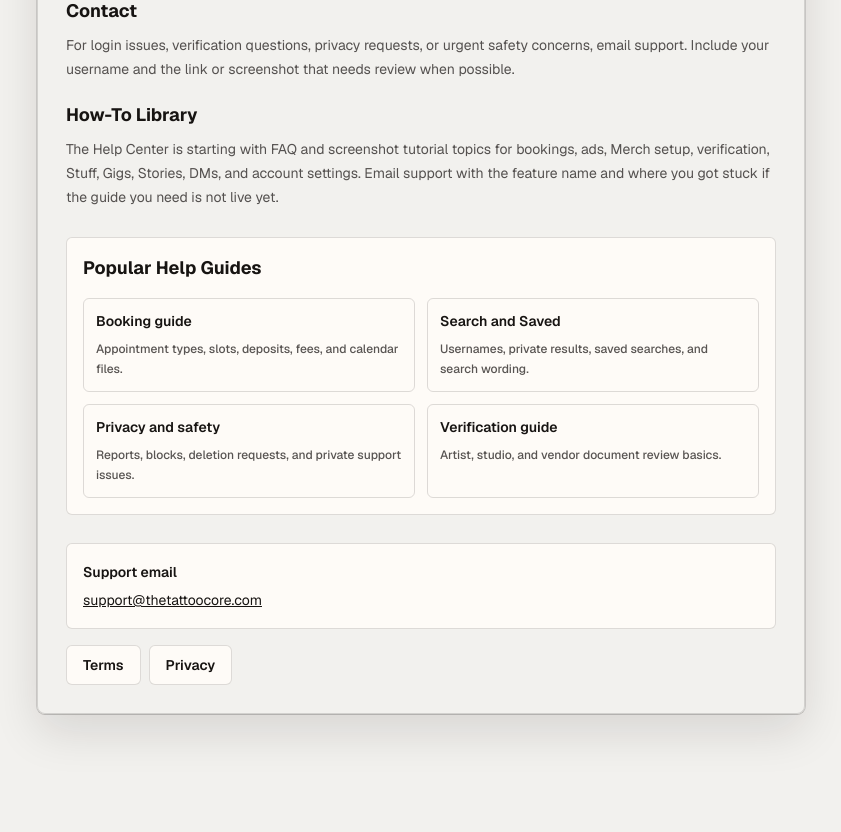
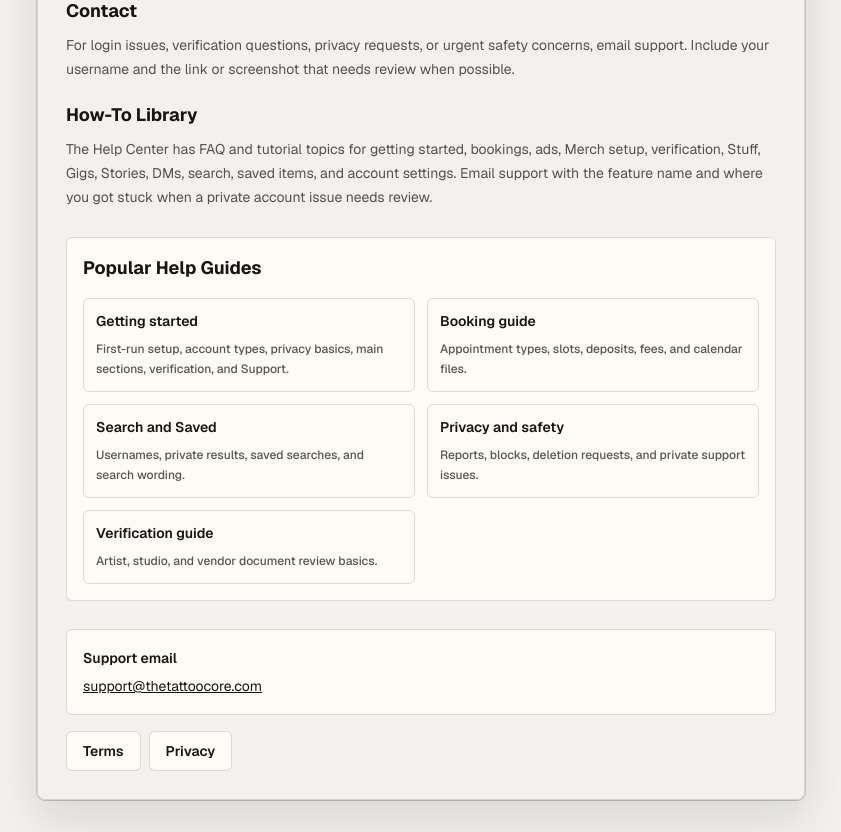
Before and after one commit to lobosdesigns/thetattoocore, a Next.js app: page /support in a window 1280 px wide. Shown: the part 1040-1872 px from the top of the page, without its empty margins (219-1060 px from the left). Before the commit the page ends 1786 px from the top, so only its background shows below. Built offline with nearby package versions, Linux system fonts and the light colour scheme; no server answers.

Commit message:
Surface getting started guide on support page

```diff
--- a/scripts/smoke-public-routes.mjs
+++ b/scripts/smoke-public-routes.mjs
@@ -383,8 +383,9 @@ const checks = [
       "visible nudity",
       "Merch checkout is limited during launch",
       "How-To Library",
-      "FAQ and screenshot tutorial topics",
+      "FAQ and tutorial topics for getting started",
       "Popular Help Guides",
+      "/help/getting-started",
       "/help/booking-appointments",
       "/help/privacy-safety-support",
       "/help/verification-documents",
--- a/src/app/support/page.tsx
+++ b/src/app/support/page.tsx
@@ -37,7 +37,7 @@ const sections = [
   },
   {
     body:
-      "The Help Center is starting with FAQ and screenshot tutorial topics for bookings, ads, Merch setup, verification, Stuff, Gigs, Stories, DMs, and account settings. Email support with the feature name and where you got stuck if the guide you need is not live yet.",
+      "The Help Center has FAQ and tutorial topics for getting started, bookings, ads, Merch setup, verification, Stuff, Gigs, Stories, DMs, search, saved items, and account settings. Email support with the feature name and where you got stuck when a private account issue needs review.",
     title: "How-To Library",
   },
 ] as const;
@@ -66,6 +66,11 @@ const quickActions = [
 ] as const;
 
 const guideLinks = [
+  {
+    body: "First-run setup, account types, privacy basics, main sections, verification, and Support.",
+    href: "/help/getting-started",
+    label: "Getting started",
+  },
   {
     body: "Appointment types, slots, deposits, fees, and calendar files.",
     href: "/help/booking-appointments",
```
